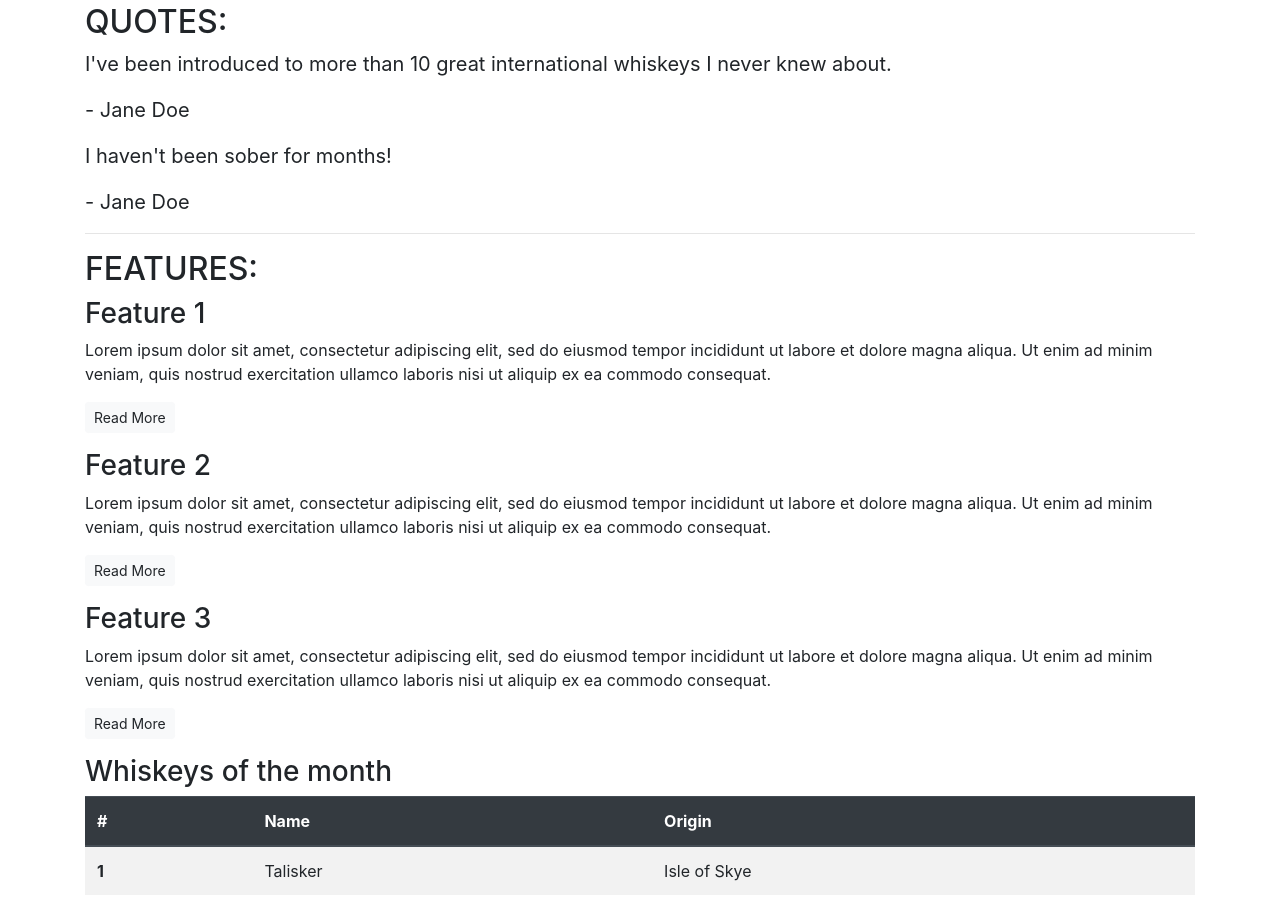
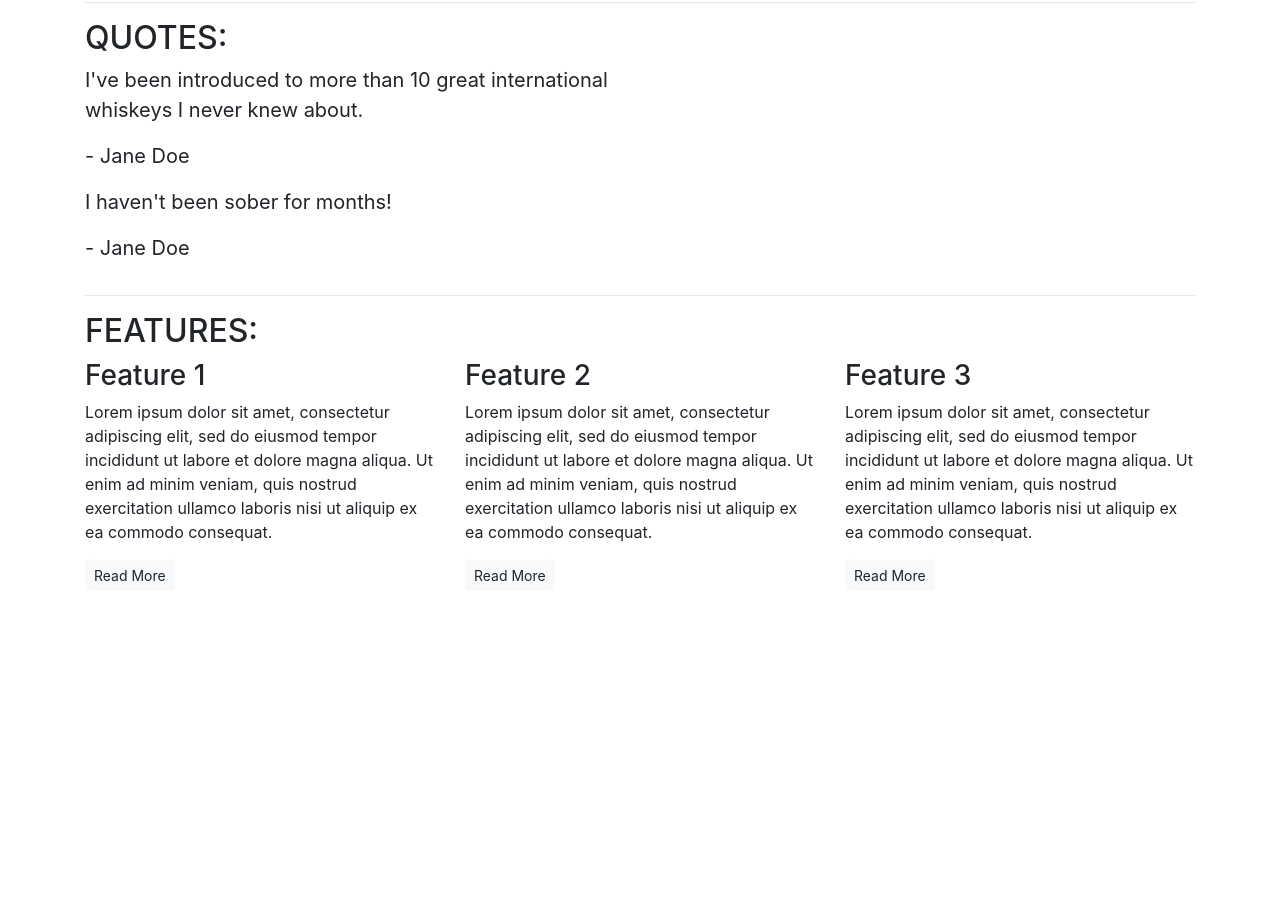
Before and after one commit to carl2087/whiskey-drop, a plain HTML site: page index.html in a window 1280 px wide. Shown: the part 204-1115 px from the top of the page. After the commit the page ends 811 px from the top, so only its background shows below. Drawn offline with nearby package versions, Linux system fonts and the light colour scheme.

Commit message:
Added bootstrap styles to the landing page

```diff
--- a/index.html
+++ b/index.html
@@ -1,80 +1,109 @@
 <!DOCTYPE html>
 <html lang="en">
+
 <head>
     <meta charset="UTF-8">
     <meta http-equiv="X-UA-Compatible" content="IE=edge">
     <meta name="viewport" content="width=device-width, initial-scale=1.0">
     <title>Whiskey Drop | Taste a new whiskey every month</title>
-    <link rel="stylesheet" href="https://cdn.jsdelivr.net/npm/bootstrap@4.6.2/dist/css/bootstrap.min.css" integrity="sha384-xOolHFLEh07PJGoPkLv1IbcEPTNtaed2xpHsD9ESMhqIYd0nLMwNLD69Npy4HI+N" crossorigin="anonymous">
+    <link rel="stylesheet" href="https://cdn.jsdelivr.net/npm/bootstrap@4.6.2/dist/css/bootstrap.min.css"
+        integrity="sha384-xOolHFLEh07PJGoPkLv1IbcEPTNtaed2xpHsD9ESMhqIYd0nLMwNLD69Npy4HI+N" crossorigin="anonymous">
 </head>
+
 <body>
     <article class="container">
         <!-- Callout -->
+        <div class="row">
+            <div class="col-12">
                 <section class="callout">
                     <h1>The finest whiskeys delivered to your doorstep.</h1>
                     <p class="lead">Sign up today to start receiving the world's best whiskeys every month.
                         <s>£19.99</s> <strong><mark>First one is free!</mark></strong></p>
                     <button class="btn btn-success btn-lg">Sign Up!</button>
-            <p class="text-muted"><small>You must be over 18 to sign up to our service. Please drink responsibly.</small></p>
+                    <p class="text-muted"><small>You must be over 18 to sign up to our service. Please drink
+                            responsibly.</small></p>
                 </section>
+            </div>
+        </div>
         <!-- /.callout -->
         <hr>
 
         <!-- Quotes -->
-        <section class="blockquote">
+        <section class="quotes">
+            <div class="row">
+                <div class="col-12 col-md-6">
                     <h2 class="text-uppercase">Quotes:</h2>
-            <blockquote class="quote">
+                </div>
+            </div>
+            <div class="row">
+                <div class="col-12 col-md-6">
+                    <blockquote class="blockquote">
                         <p>I've been introduced to more than 10 great international whiskeys I never knew about.</p>
                         <p>- Jane Doe</p>
                     </blockquote>
+                </div>
+                <div class="col-12">
                     <blockquote class="blockquote">
                         <p>I haven't been sober for months!</p>
                         <p>- Jane Doe</p>
                     </blockquote>
+                </div>
+            </div>
         </section>
         <!-- /.quotes -->
         <hr>
 
         <!-- Features -->
         <section class="features">
+            <div class="row">
+                <div class="col-12">
                     <h2 class="text-uppercase">Features:</h2>
+                </div>
+            </div>
+            <div class="row">
+                <div class="col-12 col-md-6 col-lg-4">
                     <div class="feature">
                         <h3>Feature 1</h3>
-                <p>Lorem ipsum dolor sit amet, consectetur adipiscing elit, sed do eiusmod tempor incididunt ut labore et dolore magna aliqua. Ut enim ad minim veniam, quis nostrud exercitation ullamco laboris nisi ut aliquip ex ea commodo consequat.</p>
+                        <p>Lorem ipsum dolor sit amet, consectetur adipiscing elit, sed do eiusmod tempor incididunt ut
+                            labore
+                            et dolore magna aliqua. Ut enim ad minim veniam, quis nostrud exercitation ullamco laboris
+                            nisi
+                            ut
+                            aliquip ex ea commodo consequat.</p>
                         <p><a class="btn btn-sm btn-light" href="">Read More</a></p>
                     </div>
+                </div>
+                <div class="col-12 col-md-6 col-lg-4">
                     <div class="feature">
                         <h3>Feature 2</h3>
-                <p>Lorem ipsum dolor sit amet, consectetur adipiscing elit, sed do eiusmod tempor incididunt ut labore et dolore magna aliqua. Ut enim ad minim veniam, quis nostrud exercitation ullamco laboris nisi ut aliquip ex ea commodo consequat.</p>
+                        <p>Lorem ipsum dolor sit amet, consectetur adipiscing elit, sed do eiusmod tempor incididunt ut
+                            labore
+                            et dolore magna aliqua. Ut enim ad minim veniam, quis nostrud exercitation ullamco laboris
+                            nisi
+                            ut
+                            aliquip ex ea commodo consequat.</p>
                         <p><a class="btn btn-sm btn-light" href="">Read More</a></p>
                     </div>
+                </div>
+                <div class="col-12 d-md-none d-lg-block col-lg-4">
                     <div class="feature">
                         <h3>Feature 3</h3>
-                <p>Lorem ipsum dolor sit amet, consectetur adipiscing elit, sed do eiusmod tempor incididunt ut labore et dolore magna aliqua. Ut enim ad minim veniam, quis nostrud exercitation ullamco laboris nisi ut aliquip ex ea commodo consequat.</p>
+                        <p>Lorem ipsum dolor sit amet, consectetur adipiscing elit, sed do eiusmod tempor incididunt ut
+                            labore
+                            et dolore magna aliqua. Ut enim ad minim veniam, quis nostrud exercitation ullamco laboris
+                            nisi
+                            ut
+                            aliquip ex ea commodo consequat.</p>
                         <p><a class="btn btn-sm btn-light" href="">Read More</a></p>
                     </div>
-            <div>
-                <h3>Whiskeys of the month</h3>
-                <table class="table table-striped">
-                    <thead class="thead-dark">
-                        <tr>
-                            <th scope="col">#</th>
-                            <th scope="col">Name</th>
-                            <th scope="col">Origin</th>
-                        </tr>
-                    </thead>
-                    <tbody>
-                        <tr>
-                        <th scope="row">1</th>
-                        <td>Talisker</td>
-                        <td>Isle of Skye</td>
-                    </tr>
-                    </tbody>
-                </table>
+                </div>
             </div>
         </section>
         <!-- /.features -->
     </article>
-    <script src="https://cdn.jsdelivr.net/npm/jquery@3.5.1/dist/jquery.slim.min.js" integrity="sha384-DfXdz2htPH0lsSSs5nCTpuj/zy4C+OGpamoFVy38MVBnE+IbbVYUew+OrCXaRkfj" crossorigin="anonymous"></script>
+    <script src="https://cdn.jsdelivr.net/npm/jquery@3.5.1/dist/jquery.slim.min.js"
+        integrity="sha384-DfXdz2htPH0lsSSs5nCTpuj/zy4C+OGpamoFVy38MVBnE+IbbVYUew+OrCXaRkfj" crossorigin="anonymous">
+    </script>
 </body>
+
 </html>
```
Lines whose indentation alone changed are shown as unchanged.
